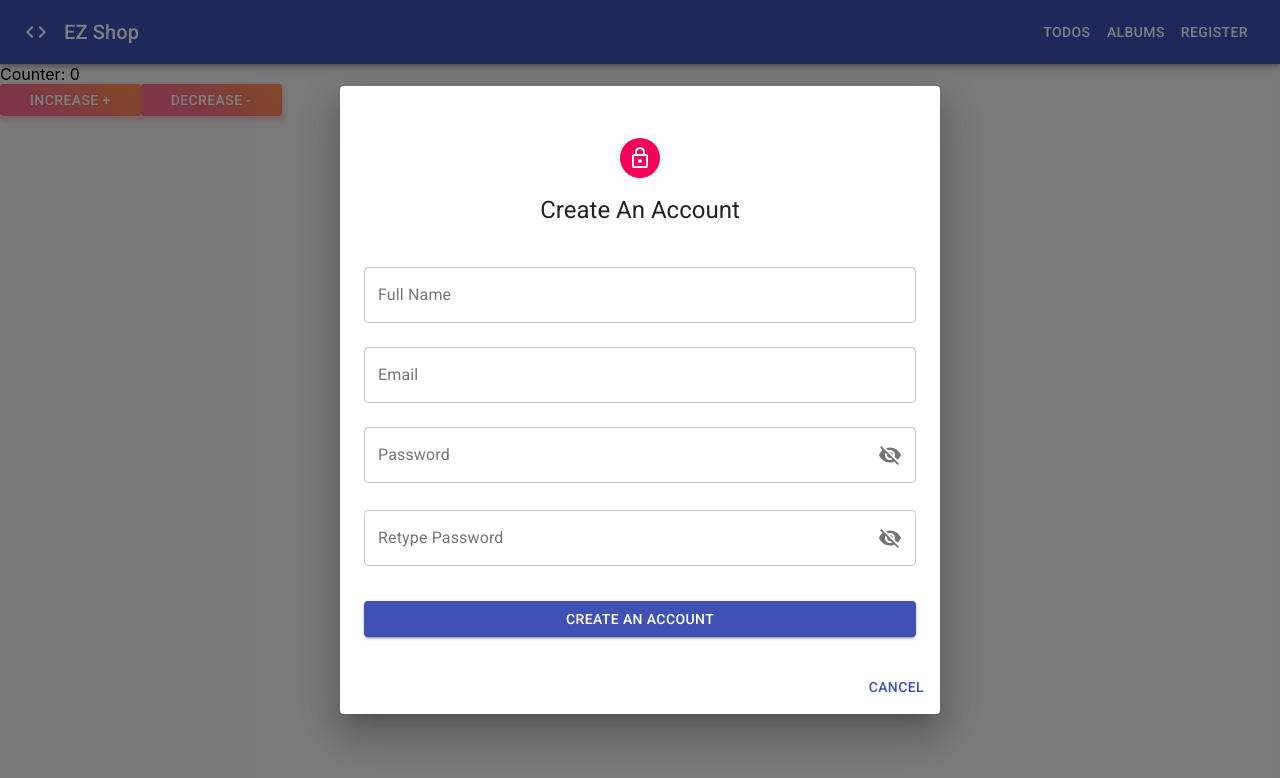
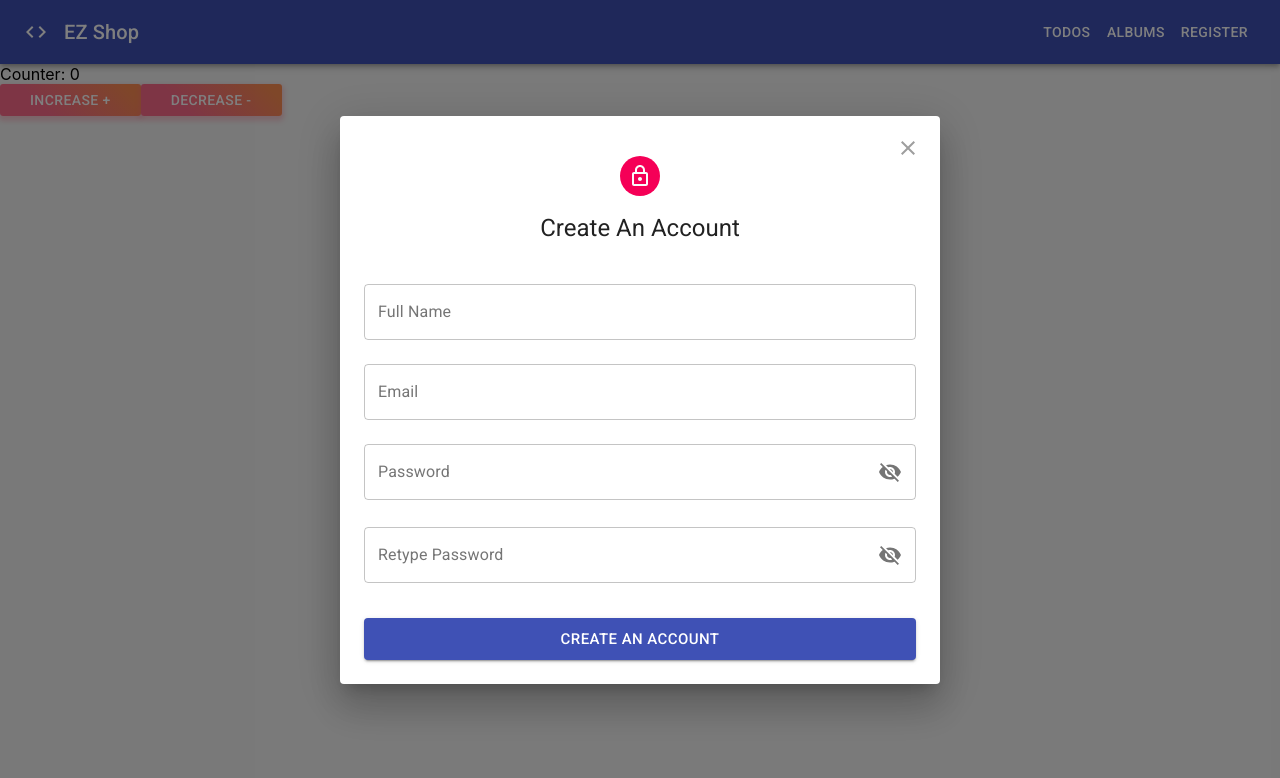
Before and after one commit to De-miles/reactjs-learning, a React (Create React App) app: page / in a window 1280 px wide. Both pictures are taken after a click on the button "REGISTER". Shown: the top 778 px of the page. Built offline with nearby package versions, Linux system fonts and the light colour scheme; no server answers.

Commit message:
close icon for register form

```diff
--- a/src/components/Header/index.jsx
+++ b/src/components/Header/index.jsx
@@ -14,6 +14,7 @@
 import DialogContentText from '@material-ui/core/DialogContentText';
 import DialogTitle from '@material-ui/core/DialogTitle';
 import Register from 'features/Auth/components/Register';
+import { Close } from '@material-ui/icons';
 
 const useStyles = makeStyles((theme) => ({
   root: {
@@ -28,6 +29,13 @@
   link: {
     color: '#fff',
     textDecoration: 'none',
+  },
+  closeButton: {
+    position: 'absolute',
+    top: theme.spacing(1),
+    right: theme.spacing(1),
+    color: theme.palette.grey[500],
+    zIndex: 1,
   },
 }));
 
@@ -75,14 +83,12 @@
         onClose={handleClose}
         aria-labelledby="form-dialog-title"
       >
+        <IconButton className={classes.closeButton} onClick={handleClose}>
+          <Close />
+        </IconButton>
         <DialogContent>
           <Register closeDialog={handleClose} />
         </DialogContent>
-        <DialogActions>
-          <Button onClick={handleClose} color="primary">
-            Cancel
-          </Button>
-        </DialogActions>
       </Dialog>
     </div>
   );
--- a/src/features/Auth/components/RegisterForm/index.jsx
+++ b/src/features/Auth/components/RegisterForm/index.jsx
@@ -94,6 +94,7 @@
           variant="contained"
           color="primary"
           fullWidth
+          size="large"
         >
           Create an account
         </Button>
```
